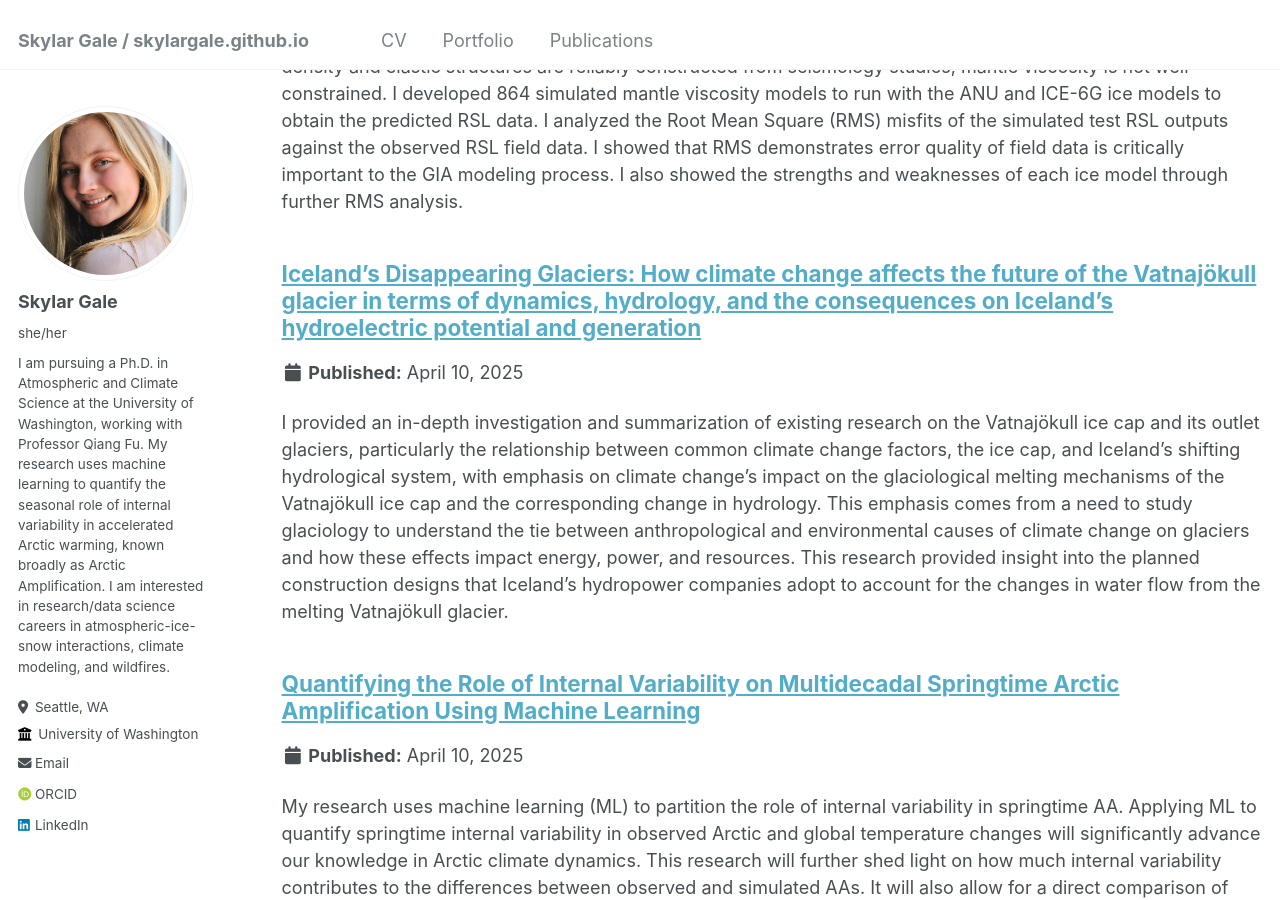
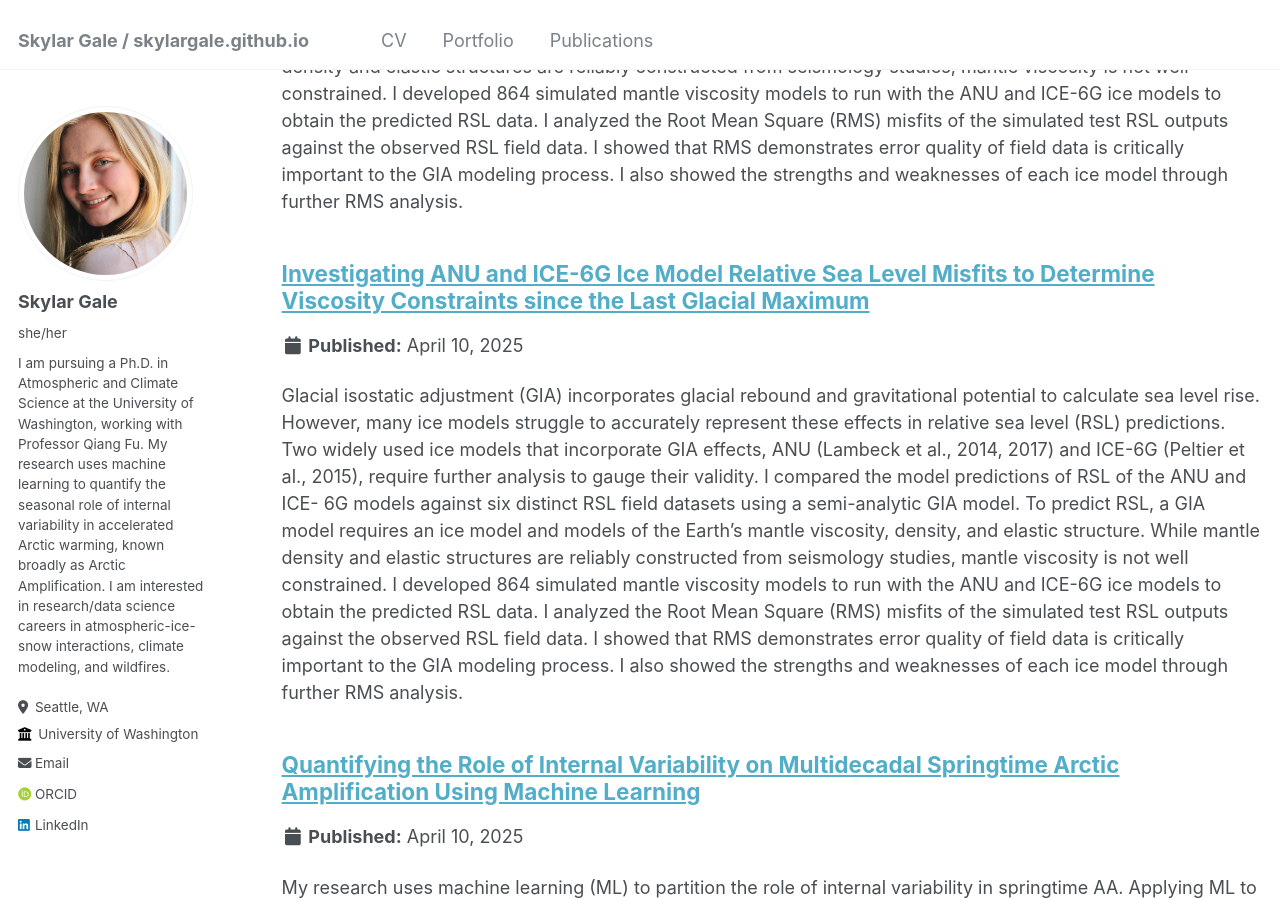
Before and after one commit to skylargale/skylargale.github.io, a Jekyll site: the page built from _pages/portfolio.html, in a window 1280 px wide and 900 px high, scrolled down 767 px. Built offline with Jekyll 4.4.1, drawn with Linux system fonts in a browser that asks for light colours; some web fonts are replaced.

Commit message:
Update portfolio-3.md

```diff
--- a/_portfolio/portfolio-3.md
+++ b/_portfolio/portfolio-3.md
@@ -1,5 +1,5 @@
 ---
-title: "Iceland's Disappearing Glaciers: How climate change affects the future of the Vatnajökull glacier in terms of dynamics, hydrology, and the consequences on Iceland’s hydroelectric potential and generation"
-excerpt: "I provided an in-depth investigation and summarization of existing research on the Vatnajökull ice cap and its outlet glaciers, particularly the relationship between common climate change factors, the ice cap, and Iceland’s shifting hydrological system, with emphasis on climate change’s impact on the glaciological melting mechanisms of the Vatnajökull ice cap and the corresponding change in hydrology. This emphasis comes from a need to study glaciology to understand the tie between anthropological and environmental causes of climate change on glaciers and how these effects impact energy, power, and resources. This research provided insight into the planned construction designs that Iceland’s hydropower companies adopt to account for the changes in water flow from the melting Vatnajökull glacier."
+title: "Investigating ANU and ICE-6G Ice Model Relative Sea Level Misfits to Determine Viscosity Constraints since the Last Glacial Maximum"
+excerpt: "Glacial isostatic adjustment (GIA) incorporates glacial rebound and gravitational potential to calculate sea level rise. However, many ice models struggle to accurately represent these effects in relative sea level (RSL) predictions. Two widely used ice models that incorporate GIA effects, ANU (Lambeck et al., 2014, 2017) and ICE-6G (Peltier et al., 2015), require further analysis to gauge their validity. I compared the model predictions of RSL of the ANU and ICE- 6G models against six distinct RSL field datasets using a semi-analytic GIA model. To predict RSL, a GIA model requires an ice model and models of the Earth’s mantle viscosity, density, and elastic structure. While mantle density and elastic structures are reliably constructed from seismology studies, mantle viscosity is not well constrained. I developed 864 simulated mantle viscosity models to run with the ANU and ICE-6G ice models to obtain the predicted RSL data. I analyzed the Root Mean Square (RMS) misfits of the simulated test RSL outputs against the observed RSL field data. I showed that RMS demonstrates error quality of field data is critically important to the GIA modeling process. I also showed the strengths and weaknesses of each ice model through further RMS analysis."
 collection: portfolio
 ---
```
